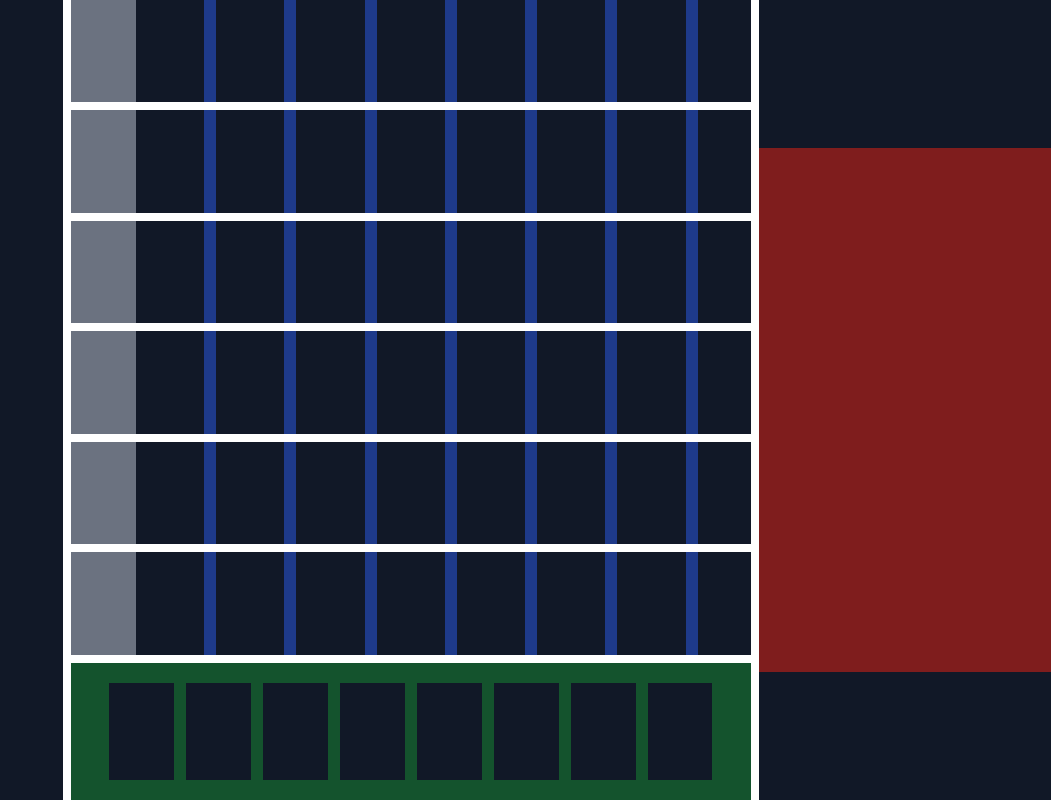
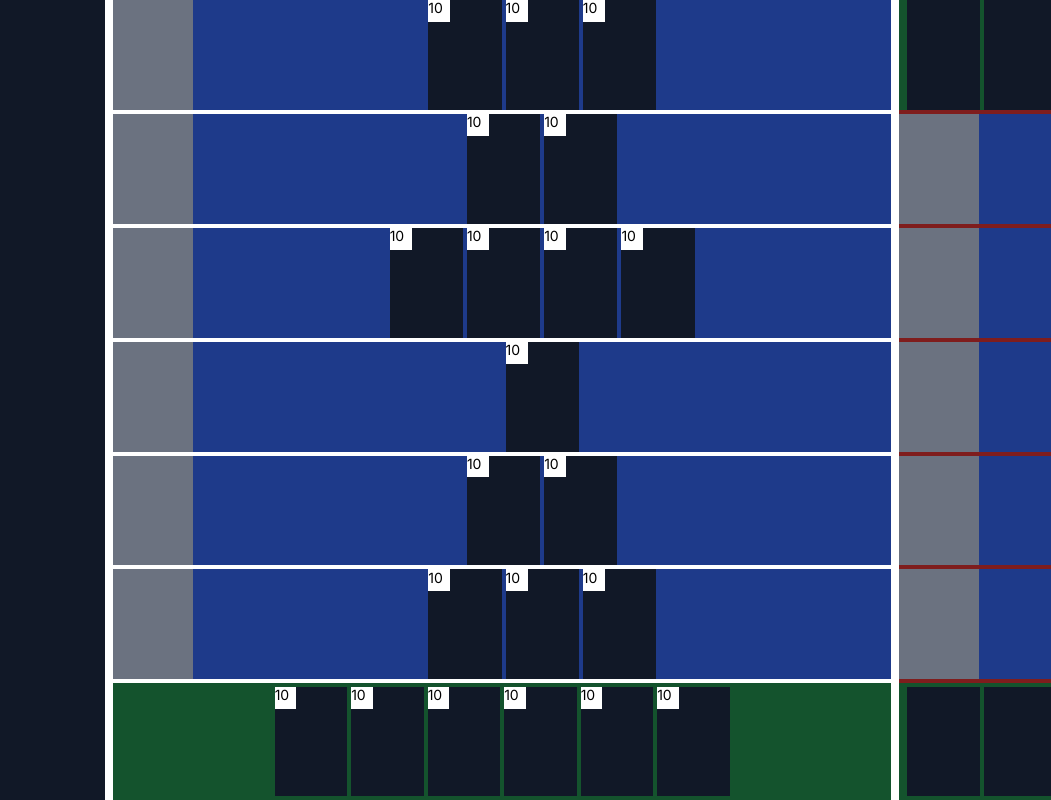
Before and after one commit to netspie/db-gwent, a Next.js app in the folder src/dbgwent-gameplay-client/: page /games/1 in a window 1280 px wide. Shown: the whole page, without its empty margins (229-1280 px from the left). Built offline with nearby package versions, Linux system fonts and the light colour scheme.

Commit message:
Improve board

```diff
--- a/src/dbgwent-gameplay-client/src/app/games/[id]/page.tsx
+++ b/src/dbgwent-gameplay-client/src/app/games/[id]/page.tsx
@@ -1,109 +1,66 @@
+"use client";
+
+import Card from "@/components/Card";
+import CardRow from "@/components/CardRow";
+import CardRowBottom from "@/components/CardRowBottom";
+import CardRowPool from "@/components/CardRowPool";
 
 export default function Game() {
   return (
     <div className="flex w-full min-h-full justify-center gap-2">
-      <div className="w-[550px] min-h-full bg-gray-900 hidden xl:block"></div>
-      <div className="flex flex-col items-center justify-center gap-2 w-full">
-          <div className="flex bg-blue-900 w-full h-full overflow-auto">
-            <div className="bg-gray-500 min-w-[80px] h-full hidden md:flex"></div>
-            <div className="flex gap-1 md:gap-3 bg-blue-900 w-full h-full justify-center">
-              <div className="bg-gray-900 min-h-full" style={{ aspectRatio: 1 / 1.5 }}></div>
-              <div className="bg-gray-900 min-h-full" style={{ aspectRatio: 1 / 1.5 }}></div>
-              <div className="bg-gray-900 min-h-full" style={{ aspectRatio: 1 / 1.5 }}></div>
-              <div className="bg-gray-900 min-h-full" style={{ aspectRatio: 1 / 1.5 }}></div>
-              <div className="bg-gray-900 min-h-full" style={{ aspectRatio: 1 / 1.5 }}></div>
-              <div className="bg-gray-900 min-h-full" style={{ aspectRatio: 1 / 1.5 }}></div>
-              <div className="bg-gray-900 min-h-full" style={{ aspectRatio: 1 / 1.5 }}></div>
-              <div className="bg-gray-900 min-h-full" style={{ aspectRatio: 1 / 1.5 }}></div>
-              <div className="bg-gray-900 min-h-full" style={{ aspectRatio: 1 / 1.5 }}></div>
-            </div>
-          </div>
-          <div className="flex bg-blue-900 w-full h-full overflow-auto">
-            <div className="bg-gray-500 min-w-[80px] h-full hidden md:flex"></div>
-            <div className="flex gap-1 md:gap-3 bg-blue-900 w-full h-full justify-center">
-              <div className="bg-gray-900 min-h-full" style={{ aspectRatio: 1 / 1.5 }}></div>
-              <div className="bg-gray-900 min-h-full" style={{ aspectRatio: 1 / 1.5 }}></div>
-              <div className="bg-gray-900 min-h-full" style={{ aspectRatio: 1 / 1.5 }}></div>
-              <div className="bg-gray-900 min-h-full" style={{ aspectRatio: 1 / 1.5 }}></div>
-              <div className="bg-gray-900 min-h-full" style={{ aspectRatio: 1 / 1.5 }}></div>
-              <div className="bg-gray-900 min-h-full" style={{ aspectRatio: 1 / 1.5 }}></div>
-              <div className="bg-gray-900 min-h-full" style={{ aspectRatio: 1 / 1.5 }}></div>
-              <div className="bg-gray-900 min-h-full" style={{ aspectRatio: 1 / 1.5 }}></div>
-              <div className="bg-gray-900 min-h-full" style={{ aspectRatio: 1 / 1.5 }}></div>
-            </div>
-          </div>
-          <div className="flex bg-blue-900 w-full h-full overflow-auto">
-            <div className="bg-gray-500 min-w-[80px] h-full hidden md:flex"></div>
-            <div className="flex gap-1 md:gap-3 bg-blue-900 w-full h-full justify-center">
-              <div className="bg-gray-900 min-h-full" style={{ aspectRatio: 1 / 1.5 }}></div>
-              <div className="bg-gray-900 min-h-full" style={{ aspectRatio: 1 / 1.5 }}></div>
-              <div className="bg-gray-900 min-h-full" style={{ aspectRatio: 1 / 1.5 }}></div>
-              <div className="bg-gray-900 min-h-full" style={{ aspectRatio: 1 / 1.5 }}></div>
-              <div className="bg-gray-900 min-h-full" style={{ aspectRatio: 1 / 1.5 }}></div>
-              <div className="bg-gray-900 min-h-full" style={{ aspectRatio: 1 / 1.5 }}></div>
-              <div className="bg-gray-900 min-h-full" style={{ aspectRatio: 1 / 1.5 }}></div>
-              <div className="bg-gray-900 min-h-full" style={{ aspectRatio: 1 / 1.5 }}></div>
-              <div className="bg-gray-900 min-h-full" style={{ aspectRatio: 1 / 1.5 }}></div>
-            </div>
-          </div>
-          <div className="flex bg-blue-900 w-full h-full overflow-auto">
-            <div className="bg-gray-500 min-w-[80px] h-full hidden md:flex"></div>
-            <div className="flex gap-1 md:gap-3 bg-blue-900 w-full h-full justify-center">
-              <div className="bg-gray-900 min-h-full" style={{ aspectRatio: 1 / 1.5 }}></div>
-              <div className="bg-gray-900 min-h-full" style={{ aspectRatio: 1 / 1.5 }}></div>
-              <div className="bg-gray-900 min-h-full" style={{ aspectRatio: 1 / 1.5 }}></div>
-              <div className="bg-gray-900 min-h-full" style={{ aspectRatio: 1 / 1.5 }}></div>
-              <div className="bg-gray-900 min-h-full" style={{ aspectRatio: 1 / 1.5 }}></div>
-              <div className="bg-gray-900 min-h-full" style={{ aspectRatio: 1 / 1.5 }}></div>
-              <div className="bg-gray-900 min-h-full" style={{ aspectRatio: 1 / 1.5 }}></div>
-              <div className="bg-gray-900 min-h-full" style={{ aspectRatio: 1 / 1.5 }}></div>
-              <div className="bg-gray-900 min-h-full" style={{ aspectRatio: 1 / 1.5 }}></div>
-            </div>
-          </div>
-          <div className="flex bg-blue-900 w-full h-full overflow-auto">
-            <div className="bg-gray-500 min-w-[80px] h-full hidden md:flex"></div>
-            <div className="flex gap-1 md:gap-3 bg-blue-900 w-full h-full justify-center">
-              <div className="bg-gray-900 min-h-full" style={{ aspectRatio: 1 / 1.5 }}></div>
-              <div className="bg-gray-900 min-h-full" style={{ aspectRatio: 1 / 1.5 }}></div>
-              <div className="bg-gray-900 min-h-full" style={{ aspectRatio: 1 / 1.5 }}></div>
-              <div className="bg-gray-900 min-h-full" style={{ aspectRatio: 1 / 1.5 }}></div>
-              <div className="bg-gray-900 min-h-full" style={{ aspectRatio: 1 / 1.5 }}></div>
-              <div className="bg-gray-900 min-h-full" style={{ aspectRatio: 1 / 1.5 }}></div>
-              <div className="bg-gray-900 min-h-full" style={{ aspectRatio: 1 / 1.5 }}></div>
-              <div className="bg-gray-900 min-h-full" style={{ aspectRatio: 1 / 1.5 }}></div>
-              <div className="bg-gray-900 min-h-full" style={{ aspectRatio: 1 / 1.5 }}></div>
-            </div>
-          </div>
-          <div className="flex bg-blue-900 w-full h-full overflow-auto">
-            <div className="bg-gray-500 min-w-[80px] h-full hidden md:flex"></div>
-            <div className="flex gap-1 md:gap-3 bg-blue-900 w-full h-full justify-center">
-              <div className="bg-gray-900 min-h-full" style={{ aspectRatio: 1 / 1.5 }}></div>
-              <div className="bg-gray-900 min-h-full" style={{ aspectRatio: 1 / 1.5 }}></div>
-              <div className="bg-gray-900 min-h-full" style={{ aspectRatio: 1 / 1.5 }}></div>
-              <div className="bg-gray-900 min-h-full" style={{ aspectRatio: 1 / 1.5 }}></div>
-              <div className="bg-gray-900 min-h-full" style={{ aspectRatio: 1 / 1.5 }}></div>
-              <div className="bg-gray-900 min-h-full" style={{ aspectRatio: 1 / 1.5 }}></div>
-              <div className="bg-gray-900 min-h-full" style={{ aspectRatio: 1 / 1.5 }}></div>
-              <div className="bg-gray-900 min-h-full" style={{ aspectRatio: 1 / 1.5 }}></div>
-              <div className="bg-gray-900 min-h-full" style={{ aspectRatio: 1 / 1.5 }}></div>
-            </div>
-          </div>
-          <div className="flex gap-1 md:gap-3 justify-center bg-green-900 w-full h-full md:p-5 overflow-auto">
-            <div className="bg-gray-900 min-h-full" style={{ aspectRatio: 1 / 1.5 }}></div>
-            <div className="bg-gray-900 min-h-full" style={{ aspectRatio: 1 / 1.5 }}></div>
-            <div className="bg-gray-900 min-h-full" style={{ aspectRatio: 1 / 1.5 }}></div>
-            <div className="bg-gray-900 min-h-full" style={{ aspectRatio: 1 / 1.5 }}></div>
-            <div className="bg-gray-900 min-h-full" style={{ aspectRatio: 1 / 1.5 }}></div>
-            <div className="bg-gray-900 min-h-full" style={{ aspectRatio: 1 / 1.5 }}></div>
-            <div className="bg-gray-900 min-h-full" style={{ aspectRatio: 1 / 1.5 }}></div>
-            <div className="bg-gray-900 min-h-full" style={{ aspectRatio: 1 / 1.5 }}></div>
-          </div>
+      <div className="w-[550px] min-h-full bg-gray-900 hidden md:block"></div>
+      <div className="flex flex-col items-center justify-center gap-1 w-full overflow-hidden">
+        <CardRow>
+          <Card />
+          <Card />
+          <Card />
+        </CardRow>
+        <CardRow>
+          <Card />
+          <Card />
+        </CardRow>
+        <CardRow>
+          <Card />
+          <Card />
+          <Card />
+          <Card />
+        </CardRow>
+        <CardRow>
+          <Card />
+        </CardRow>
+        <CardRow>
+          <Card />
+          <Card />
+        </CardRow>
+        <CardRow>
+          <Card />
+          <Card />
+          <Card />
+        </CardRow>
+        <CardRowBottom>
+          <Card />
+          <Card />
+          <Card />
+          <Card />
+          <Card />
+          <Card />
+        </CardRowBottom>
       </div>
-      <div className="min-h-full flex-col w-[550px] bg-red-900 hidden xl:flex">
-          <div className="bg-gray-900 w-full h-[225px]"></div>
-          <div className="w-full h-full"></div>
-          <div className="bg-gray-900 w-full h-[195px]"></div>
+      <div className="min-h-full flex-col gap-1 w-[250px] bg-red-900 hidden lg:flex">
+        <CardRowPool noPadding={true}>
+          <Card isReversed={true} />
+          <Card isReversed={true} />
+        </CardRowPool>
+        <CardRow />
+        <CardRow />
+        <CardRow />
+        <CardRow />
+        <CardRow />
+        <CardRowPool>
+          <Card isReversed={true} />
+          <Card isReversed={true} />
+        </CardRowPool>
       </div>
     </div>
-  )
+  );
 }
--- /dev/null
+++ b/src/dbgwent-gameplay-client/src/components/Card.tsx
@@ -0,0 +1,26 @@
+"use client";
+
+import { useState } from "react";
+
+type CardProps = {
+  isReversed?: boolean;
+};
+
+export default function Card(props: CardProps) {
+  const [reversed, setReversed] = useState(false);
+
+  return (
+    <div className={`min-h-full ${!props.isReversed && 'cursor-pointer'}`} style={{ aspectRatio: 1 / 1.5 }}>
+      <div className={`${!props.isReversed && 'hover:scale-110'} duration-100 w-full h-full bg-gray-900`}>
+        {!props.isReversed && (
+          <div
+            className="relative bg-white max-w-[30%]"
+            style={{ aspectRatio: 1 / 1 }}
+          >
+            <span className="absolute top-[10%] text-sm/[12px]">10</span>
+          </div>
+        )}
+      </div>
+    </div>
+  );
+}
--- /dev/null
+++ b/src/dbgwent-gameplay-client/src/components/CardRow.tsx
@@ -0,0 +1,16 @@
+"use client";
+
+type CardRowProps = {
+  children?: React.ReactNode;
+};
+
+export default function CardRow(props: CardRowProps) {
+  return (
+    <div className="flex bg-blue-900 w-full h-full overflow-visible">
+      <div className="bg-gray-500 min-w-[80px] h-full hidden md:flex"></div>
+      <div className="flex gap-1 bg-blue-900 w-full h-full justify-center">
+        {props.children}
+      </div>
+    </div>
+  );
+}
--- /dev/null
+++ b/src/dbgwent-gameplay-client/src/components/CardRowBottom.tsx
@@ -0,0 +1,15 @@
+"use client";
+
+type CardRowBottomProps = {
+  children: React.ReactNode;
+};
+
+export default function CardRowBottom(props: CardRowBottomProps) {
+  return (
+    <div className="flex gap-1 justify-center bg-green-900 w-full h-full md:p-1 overflow-visible">
+      <div className="flex gap-1 w-full h-full justify-center">
+        {props.children}
+      </div>
+    </div>
+  );
+}
--- /dev/null
+++ b/src/dbgwent-gameplay-client/src/components/CardRowPool.tsx
@@ -0,0 +1,16 @@
+"use client";
+
+type CardRowPoolProps = {
+  children?: React.ReactNode;
+  noPadding?: boolean
+};
+
+export default function CardRowPool(props: CardRowPoolProps) {
+  return (
+    <div className={`flex gap-1 bg-green-900 w-full h-full ${!props.noPadding && 'p-1'} pl-2 overflow-visible`}>
+      <div className="flex gap-1 w-full h-full">
+        {props.children}
+      </div>
+    </div>
+  );
+}
```
